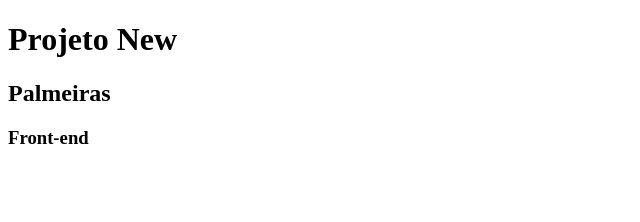
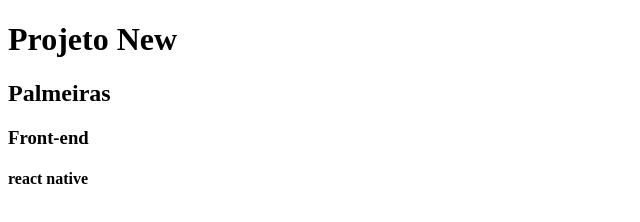
Before and after one commit to gab402/Sesi01, a plain HTML site: page index.html in a window 1280 px wide. Shown: the full height of the page, 0-640 px from the left. Drawn offline with Linux system fonts and the light colour scheme.

Commit message:
adicionando um h4 na tela

```diff
--- a/index.html
+++ b/index.html
@@ -9,6 +9,6 @@
     <h1> Projeto New </h1>
     <h2>Palmeiras</h2>
     <h3>Front-end </h3>
-
+    <h4> react native </h4>
 </body>
 </html>
```
